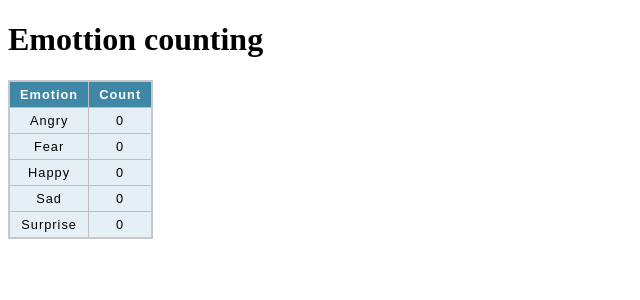
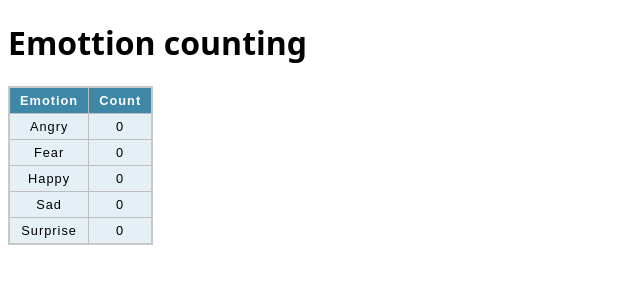
Before and after one commit to TheEpicFace007/mood-panel, a Flask app: page / in a window 1280 px wide. Shown: the top 300 px of the page, without its empty margins (0-640 px from the left). Run offline with Flask 2, Linux system fonts and the light colour scheme.

Commit message:
Added sans serif font

```diff
--- a/static/css/style.css
+++ b/static/css/style.css
@@ -1,3 +1,7 @@
+:root {
+    font-family: system-ui, -apple-system, BlinkMacSystemFont, 'Segoe UI', Roboto, Oxygen, Ubuntu, Cantarell, 'Open Sans', 'Helvetica Neue', sans-serif;
+}
+
 thead,
 tfoot {
     background-color: #3f87a6;
```
